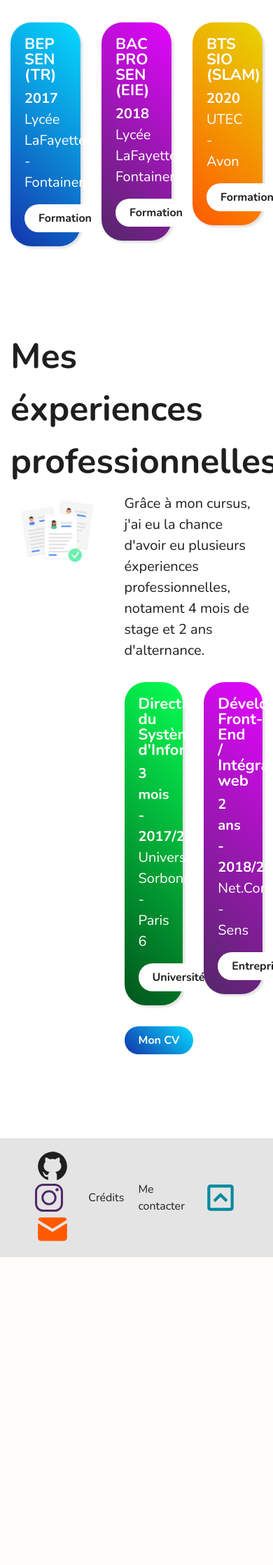
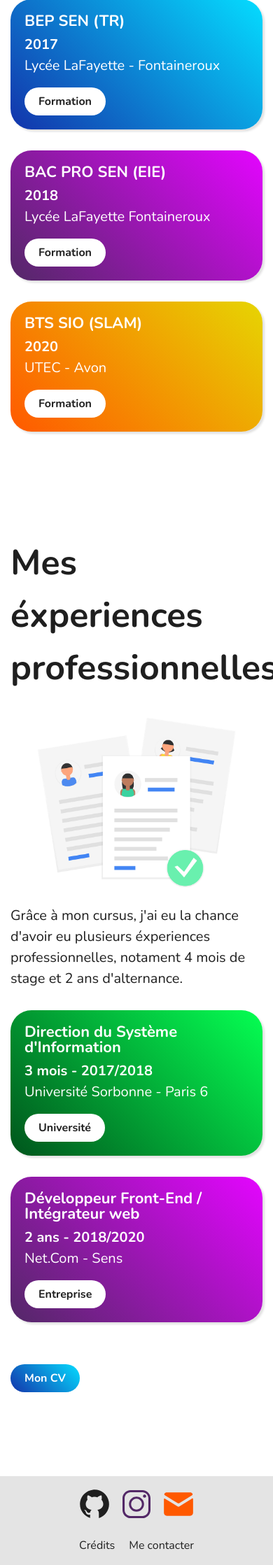
Before and after one commit to SebGrd/portfolio-v2, a PHP site: page / in a window 390 px wide; the page is wider, and only the part inside the window is pictured. Shown: the part 1920-4157 px from the top of that part at 70% size. Before the commit the page ends 3717 px from the top of that part, so only its background shows below. Run offline with PHP 8.4, Linux system fonts and the light colour scheme.

Commit message:
Home - Responsive

```diff
--- a/index.html
+++ b/index.html
@@ -44,7 +44,7 @@
         <section class="home-description container">
             <h2 class="home-title">Qui suis-je ?</h2>
             <div class="row">
-                <div class="col-7">
+                <div class="col-12 col-md-7">
                     <p>Je m'appelle Sébastien, j'ai 19 ans et je suis actuellement étudiant en alternance au CFA UTEC
                         d'Avon en
                         BTS SIO
@@ -57,7 +57,7 @@
                         web.</p>
                     <a href="#!" class="btn">Mon CV</a>
                 </div>
-                <div class="col-5">
+                <div class="col-12 col-md-5">
                     <img src="src/img/code-page.png" alt="code-page" class="img-resp">
                 </div>
             </div>
@@ -68,8 +68,8 @@
         <section class="home-description container">
             <h2 class="home-title">Mes diplômes</h2>
             <p class="mb-m">Les diplômes ci-dessous ont été acquis sur le long de ma scolarité et de mes études.</p>
-            <div class="row">
-                <div class="col-4">
+            <div class="row home-card-list">
+                <div class="col-12 col-md-4">
                     <div class="colored-card">
                         <h3>BEP SEN (TR)</h3>
                         <p class="colored-card_date">2017</p>
@@ -77,7 +77,7 @@
                         <a href="#!" class="btn btn--light">Formation</a>
                     </div>
                 </div>
-                <div class="col-4">
+                <div class="col-12 col-md-4">
                     <div class="colored-card colored-card--purple">
                         <h3>BAC PRO SEN (EIE)</h3>
                         <p class="colored-card_date">2018</p>
@@ -85,7 +85,7 @@
                         <a href="#!" class="btn btn--light">Formation</a>
                     </div>
                 </div>
-                <div class="col-4">
+                <div class="col-12 col-md-4">
                     <div class="colored-card colored-card--yellow">
                         <h3>BTS SIO (SLAM)</h3>
                         <p class="colored-card_date">2020</p>
@@ -101,14 +101,14 @@
         <section class="home-description container">
             <h2 class="home-title">Mes éxperiences professionnelles</h2>
             <div class="row">
-                <div class="col-5">
+                <div class="col-12 col-md-5">
                     <img src="src/img/hiring.png" alt="code-page" class="img-resp">
                 </div>
-                <div class="col-7">
+                <div class="col-12 col-md-7">
                     <p class="mb-m">Grâce à mon cursus, j'ai eu la chance d'avoir eu plusieurs éxperiences
                         professionnelles, notament 4 mois de stage et 2 ans d'alternance.</p>
-                    <div class="row mb-m">
-                        <div class="col-6">
+                    <div class="row home-card-list-lg mb-m">
+                        <div class="col-12 col-lg-6">
                             <div class="colored-card colored-card--green">
                                 <h3>Direction du Système d'Information</h3>
                                 <p class="colored-card_date">3 mois - 2017/2018</p>
@@ -116,7 +116,7 @@
                                 <a href="#!" class="btn btn--light">Université</a>
                             </div>
                         </div>
-                        <div class="col-6">
+                        <div class="col-12 col-lg-6">
                             <div class="colored-card colored-card--purple">
                                 <h3>Développeur Front-End / Intégrateur web</h3>
                                 <p class="colored-card_date">2 ans - 2018/2020</p>
@@ -136,8 +136,8 @@
 
     <footer>
         <div class="row">
-            <div class="col-4">
-                    <div class="social-networks">
+            <div class="col-12 col-md-4">
+                    <div class="social-networks md-center md-mb">
                             <a href="#" title="Mon Github">
                                     <?xml version="1.0"?><svg fill="#1f1f1f" xmlns="http://www.w3.org/2000/svg" viewBox="0 0 24 24" width="50px" height="50px">
                                         <path d="M10.9,2.1c-4.6,0.5-8.3,4.2-8.8,8.7c-0.6,5,2.5,9.3,6.9,10.7v-2.3c0,0-0.4,0.1-0.9,0.1c-1.4,0-2-1.2-2.1-1.9 c-0.1-0.4-0.3-0.7-0.6-1C5.1,16.3,5,16.3,5,16.2C5,16,5.3,16,5.4,16c0.6,0,1.1,0.7,1.3,1c0.5,0.8,1.1,1,1.4,1c0.4,0,0.7-0.1,0.9-0.2 c0.1-0.7,0.4-1.4,1-1.8c-2.3-0.5-4-1.8-4-4c0-1.1,0.5-2.2,1.2-3C7.1,8.8,7,8.3,7,7.6C7,7.2,7,6.6,7.3,6c0,0,1.4,0,2.8,1.3 C10.6,7.1,11.3,7,12,7s1.4,0.1,2,0.3C15.3,6,16.8,6,16.8,6C17,6.6,17,7.2,17,7.6c0,0.8-0.1,1.2-0.2,1.4c0.7,0.8,1.2,1.8,1.2,3 c0,2.2-1.7,3.5-4,4c0.6,0.5,1,1.4,1,2.3v3.3c4.1-1.3,7-5.1,7-9.5C22,6.1,16.9,1.4,10.9,2.1z"/>
@@ -163,14 +163,14 @@
                             </a>
                         </div>
             </div>
-            <div class="col-4">
-                <ul class="footer-links">
+            <div class="col-12 col-md-4">
+                <ul class="footer-links md-mb">
                     <li><a href="#">Crédits</a></li>
                     <li><a href="#">Me contacter</a></li>
                 </ul>
             </div>
-            <div class="col-4">
-                <div class="reach-top">
+            <div class="col-12 col-md-4">
+                <div class="reach-top md-center md-mb">
                     <a href="#" class="reach-top_link   ">
                             <svg xmlns="http://www.w3.org/2000/svg" x="0px" y="0px" width="50" height="50" viewBox="0 0 172 172"
                             style=" fill: #1f1f11;">
--- /dev/null
+++ b/src/css/responsive/_1199.scss
@@ -0,0 +1,11 @@
+@media (max-width: 1199px){
+    header{
+
+    }
+
+    .home-wallpaper{
+        h2{
+            left: 100px;
+        }
+    }
+}
--- /dev/null
+++ b/src/css/responsive/_767.scss
@@ -0,0 +1,18 @@
+@media (max-width: 767px){
+    .home-card-list{
+        .colored-card{
+            margin-bottom: 30px;
+        }
+    }
+
+    footer{
+        .md-center{
+            display: flex;
+            justify-content: center;
+            align-items: center;
+        }
+        .md-mb{
+            margin-bottom: 15px;
+        }
+    }
+}
--- /dev/null
+++ b/src/css/responsive/_991.scss
@@ -0,0 +1,7 @@
+@media (max-width: 991px){
+    .home-card-list-lg{
+        .colored-card{
+            margin-bottom: 30px;
+        }
+    }
+}
--- a/src/css/style.css
+++ b/src/css/style.css
@@ -341,4 +341,36 @@ footer .reach-top a:hover {
 .home-description p {
   font-size: 20px;
 }
+
+@media (max-width: 1199px) {
+  .home-wallpaper h2 {
+    left: 100px;
+  }
+}
+
+@media (max-width: 991px) {
+  .home-card-list-lg .colored-card {
+    margin-bottom: 30px;
+  }
+}
+
+@media (max-width: 767px) {
+  .home-card-list .colored-card {
+    margin-bottom: 30px;
+  }
+  footer .md-center {
+    display: -webkit-box;
+    display: -ms-flexbox;
+    display: flex;
+    -webkit-box-pack: center;
+        -ms-flex-pack: center;
+            justify-content: center;
+    -webkit-box-align: center;
+        -ms-flex-align: center;
+            align-items: center;
+  }
+  footer .md-mb {
+    margin-bottom: 15px;
+  }
+}
 /*# sourceMappingURL=style.css.map */
```
Also changed, not shown: 1 other file.
